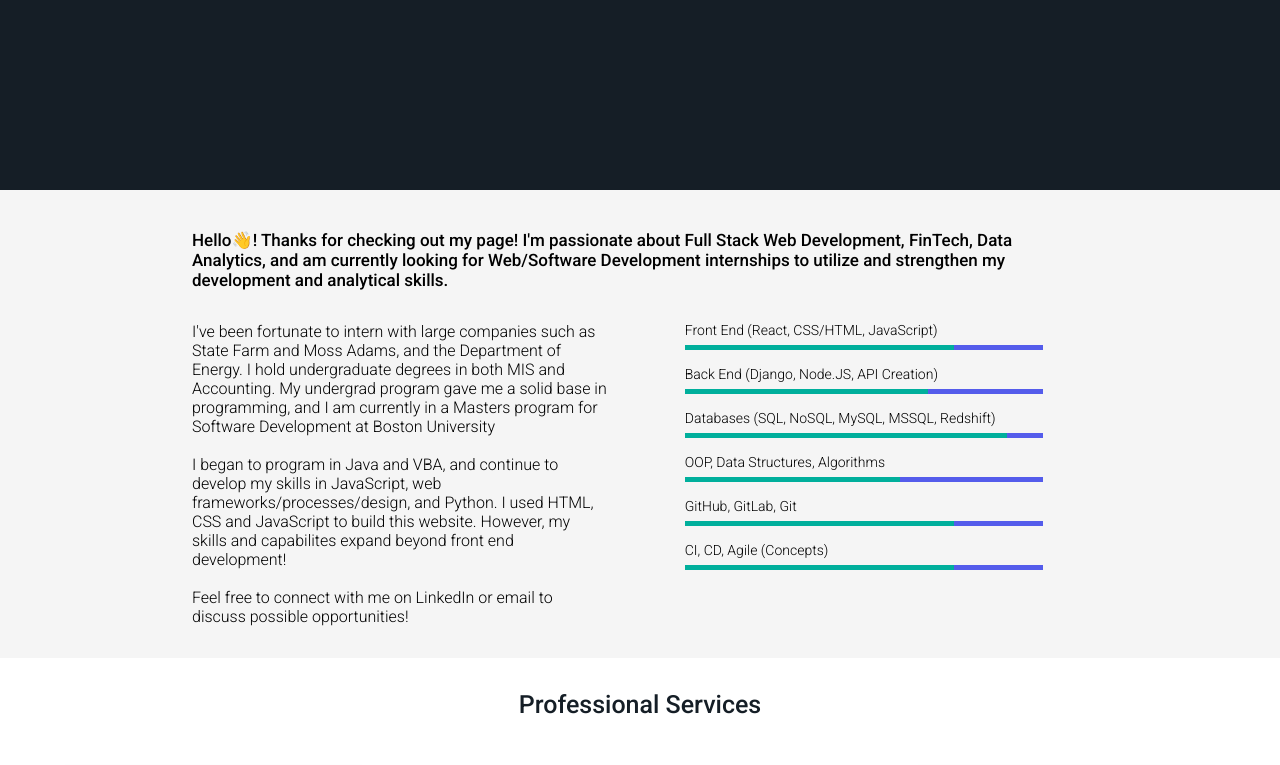
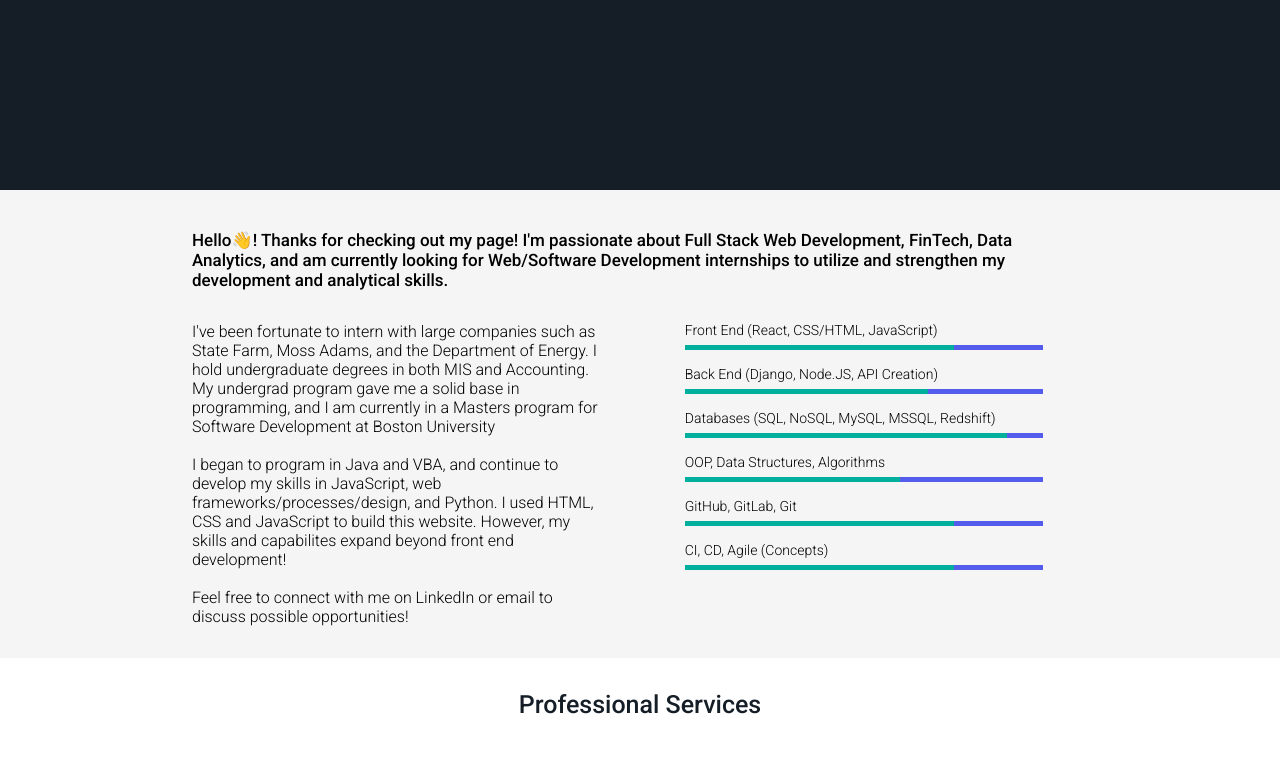
Before and after one commit to aed242/aed242.github.io, a plain HTML site: page index.html in a window 1280 px wide. Shown: the part 262-1027 px from the top of the page. Drawn offline with nearby package versions, Linux system fonts and the light colour scheme.

Commit message:
Text change

```diff
--- a/index.html
+++ b/index.html
@@ -34,7 +34,7 @@
                     <p>Hello👋! Thanks for checking out my page! I'm passionate about Full Stack Web Development, FinTech, Data Analytics, and am currently looking for Web/Software Development internships to utilize and strengthen my development and analytical skills.</p>
                 </div>
                 <div class = "about-col-1">
-                    <p>I've been fortunate to intern with large companies such as State Farm and Moss Adams, and the Department of Energy. I hold undergraduate degrees in both MIS and Accounting. My undergrad program gave me a solid base in programming, and I am currently in a Masters program for Software Development at Boston University<br><br>
+                    <p>I've been fortunate to intern with large companies such as State Farm, Moss Adams, and the Department of Energy. I hold undergraduate degrees in both MIS and Accounting. My undergrad program gave me a solid base in programming, and I am currently in a Masters program for Software Development at Boston University<br><br>
                     I began to program in Java and VBA, and continue to develop my skills in JavaScript, web frameworks/processes/design, and Python. I used HTML, CSS and JavaScript to build this website. However, my skills and capabilites expand beyond front end development! <br><br>Feel free to connect with me on LinkedIn or email to discuss possible opportunities!</p>
                 </div>
                 <div class = "about-col-2">
```
